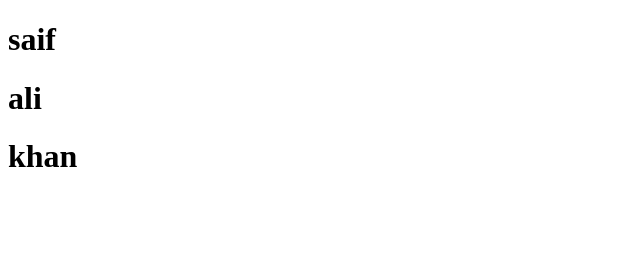
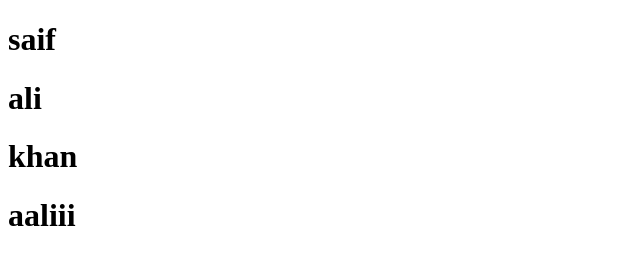
Before and after one commit to saifalikhan-244713/hellonew, a plain HTML site: page new/index.html in a window 1280 px wide. Shown: the whole page, without its empty margins (0-640 px from the left). Drawn offline with Linux system fonts and the light colour scheme.

Commit message:
fourth commit

```diff
--- a/new/index.html
+++ b/new/index.html
@@ -9,5 +9,6 @@
     <h1>saif</h1>
     <h1>ali</h1>
     <h1>khan</h1>
+    <h1>aaliii</h1>
 </body>
 </html>
```
